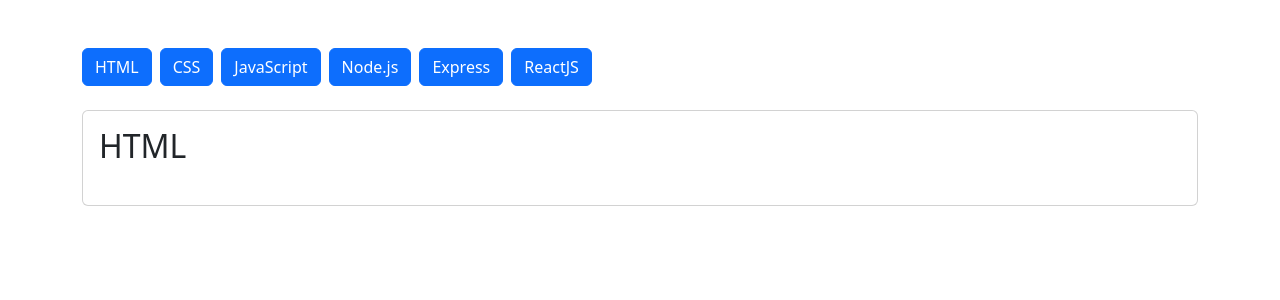
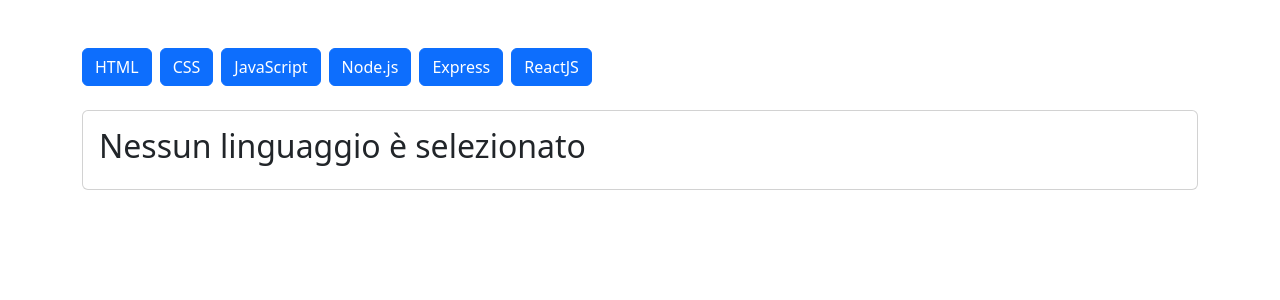
Before and after one commit to Johnnyfromtheblock4/react-use-state, a React (Vite) app: page / in a window 1280 px wide. Shown: the top 300 px of the page. Built offline with nearby package versions, Linux system fonts and the light colour scheme.

Commit message:
[UPD] fine esercizio

```diff
--- a/src/App.jsx
+++ b/src/App.jsx
@@ -41,7 +41,7 @@
 
 function App() {
   // definizione della var di stato che mostra il linguaggio selezionato
-  const [language, setLanguage] = useState(languages[0]);
+  const [language, setLanguage] = useState(null);
   return (
     <div className="container my-5">
       <div className="row">
@@ -62,8 +62,14 @@
         {/* {Card con titolo e descrizione} */}
         <div className="col-12 mt-4">
           <div className="card p-3">
-            <h2>{language.title}</h2>
-            <p>{languages.description}</p>
+            {language === null ? (
+              <h2>Nessun linguaggio è selezionato</h2>
+            ) : (
+              <>
+                <h2>{language.title}</h2>
+                <p>{language.description}</p>
+              </>
+            )}
           </div>
         </div>
       </div>
```
